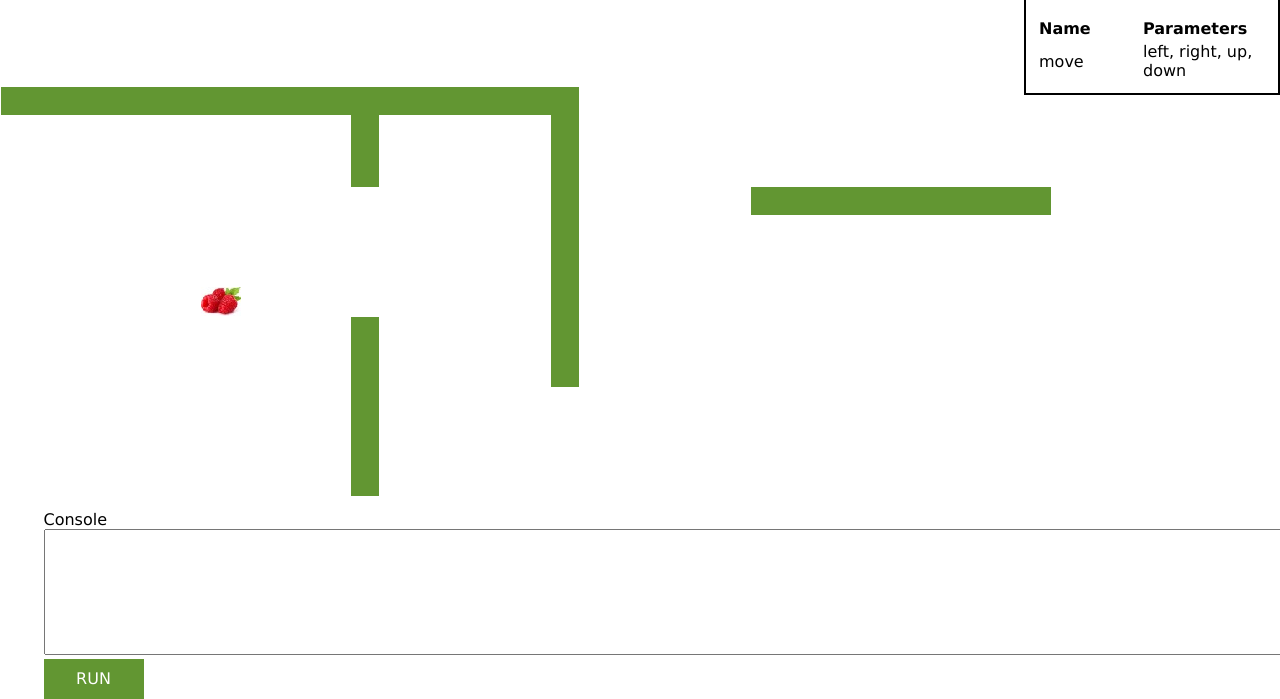
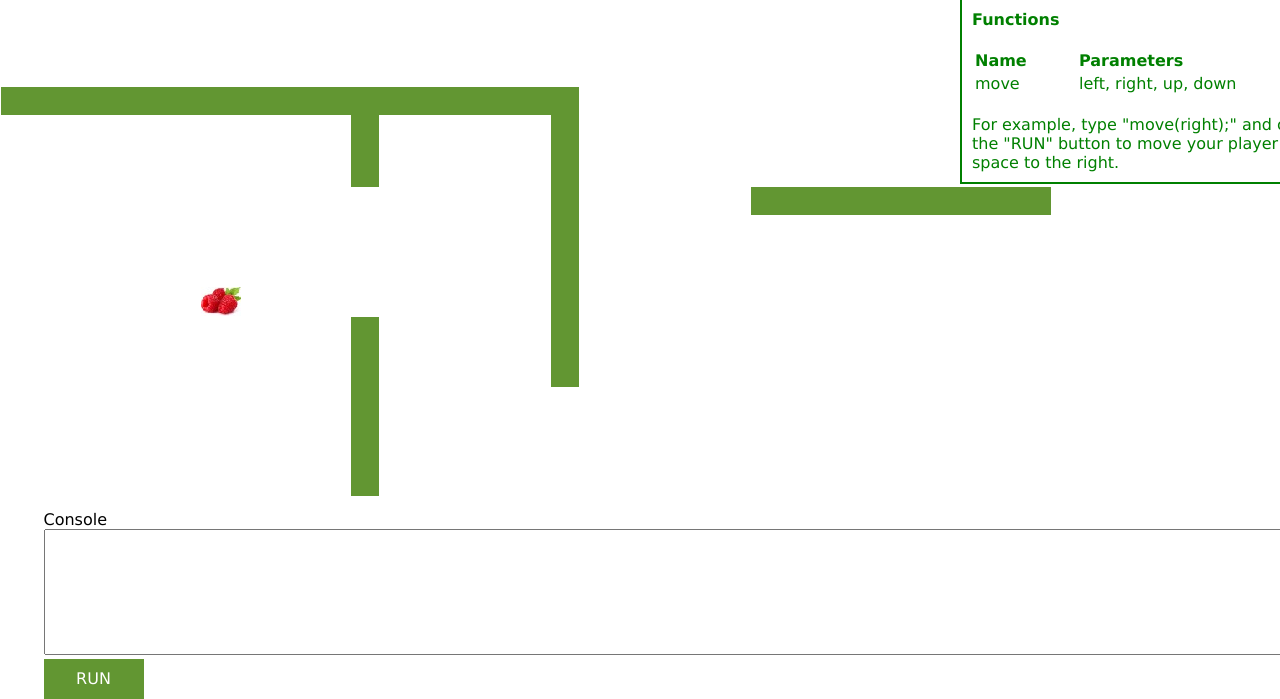
Before and after one commit to RaspberryGaming/raspberrygaming.github.com, a plain HTML site: page index.html in a window 1280 px wide. Shown: the part 114-813 px from the top of the page. Drawn offline with nearby package versions, Linux system fonts and the light colour scheme.

Commit message:
add stuff

```diff
--- a/index.html
+++ b/index.html
@@ -23,6 +23,7 @@
             font-weight: bold;
             color: #CC0000;
             right: 5%;
+            top: 2%;
             -webkit-font-smoothing: antialiased;
       }
       canvas {
@@ -43,11 +44,18 @@
       #functions-window{
             z-index:1;
             position:absolute;
-            left:80%;
-            top: 10%;
+            top: 14%;
+            left: 75%;
+            width: 350px;
             font-family: verdana;
             border: 2px solid;
             padding: 10px;
+            color: green;
+            border-color: green;
+      }
+      #functions-window:hover{
+            background-color: rgba(155,252,158,0.5);
+
       }
 
     </style>
@@ -58,7 +66,7 @@
         <canvas id="canvas" style="position:absolute;top:0px;left:0px;border-color:white;z-index:0"></canvas>
         <canvas id="canvas1" style="position:absolute;top:0px;left:0px;border-color:white;z-index:0"></canvas>
     </div>
-    <div id="functions-window" style="z-index:1; position:absolute; left:80%; top: 10%">
+    <div id="functions-window">
         <b>Functions</b>
         <br/>
         <br/>
@@ -66,7 +74,11 @@
             <table>
                 <tr><td style="width: 100px"><b>Name</b></td><td><b>Parameters</b></td></tr>
                 <tr><td>move</td><td>left, right, up, down</td></tr>
+
             </table>
+
+                <br/>
+                For example, type "move(right);" and click the "RUN" button to move your player one space to the right.
         </div>
     </div>
     <div id="console" style="z-index:1; position:absolute; top: 78%; left: 3.4%">
```
